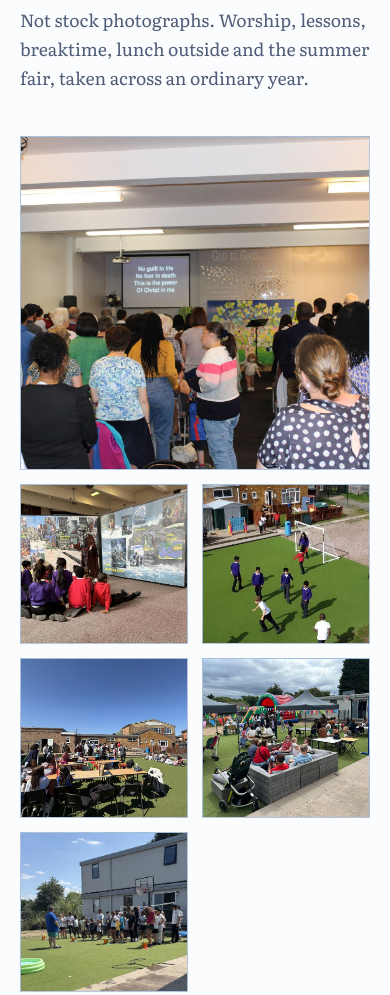
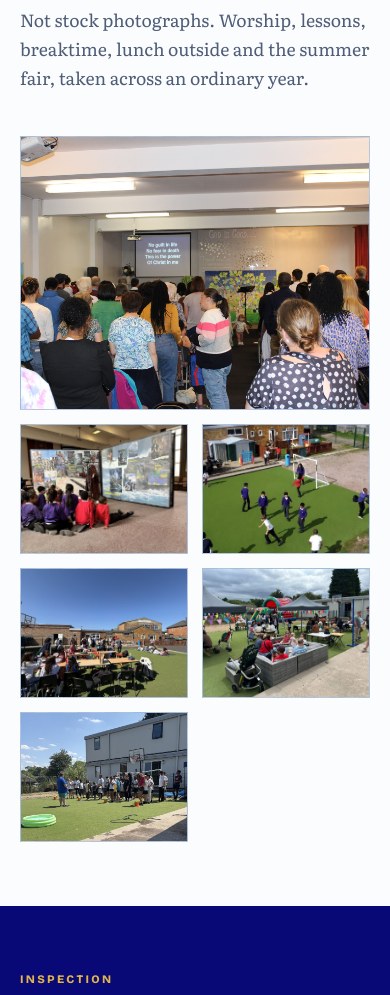
Before and after one commit to ecsleicester/ecsleicester.github.io, an Eleventy site: page src/index.njk in a window 390 px wide. Shown: the part 4880-5875 px from the top of the page. Built offline with nearby package versions, Linux system fonts and the light colour scheme; Eleventy itself is replaced by a stand-in of ours; files that its build step writes are made by us from their sources; what markdown-it-attrs would draw is missing.

Commit message:
Add files via upload

```diff
--- a/src/assets/css/home.css
+++ b/src/assets/css/home.css
@@ -200,14 +200,14 @@
   .more a:hover{border-color:var(--gold)}
 
   /* ---------- gallery ---------- */
-  .gallery{display:grid;grid-template-columns:repeat(4,1fr);grid-auto-rows:160px;gap:14px;margin-top:44px}
+  .gallery{display:grid;grid-template-columns:repeat(4,1fr);grid-auto-rows:170px;gap:14px;margin-top:44px;align-items:stretch}
   .tile{
     background:
       repeating-linear-gradient(45deg,rgba(26,58,110,.045) 0 10px,transparent 10px 20px),
       linear-gradient(150deg,var(--pale),var(--mist));
     border:1px solid var(--line);
   }
-  .tile{padding:0;overflow:hidden;position:relative;display:block;text-decoration:none}
+  .tile{padding:0;overflow:hidden;position:relative;display:block;text-decoration:none;height:100%}
   .tile img{width:100%;height:100%;object-fit:cover;transition:transform .5s cubic-bezier(.16,.8,.3,1)}
   .tile:hover img{transform:scale(1.04)}
   .tile.big{grid-column:span 2;grid-row:span 2}
@@ -289,7 +289,7 @@
     .three > div,.step{border-right:0;border-bottom:1px solid var(--line);padding-inline:0}
     .three > div:last-child,.step:last-child{border-bottom:0}
     .f-top{grid-template-columns:1fr 1fr}
-    .gallery{grid-template-columns:repeat(2,1fr)}
+    .gallery{grid-template-columns:repeat(2,1fr);grid-auto-rows:130px}
     .insp .grid{gap:34px}
   }
   @media (max-width:760px){
```
